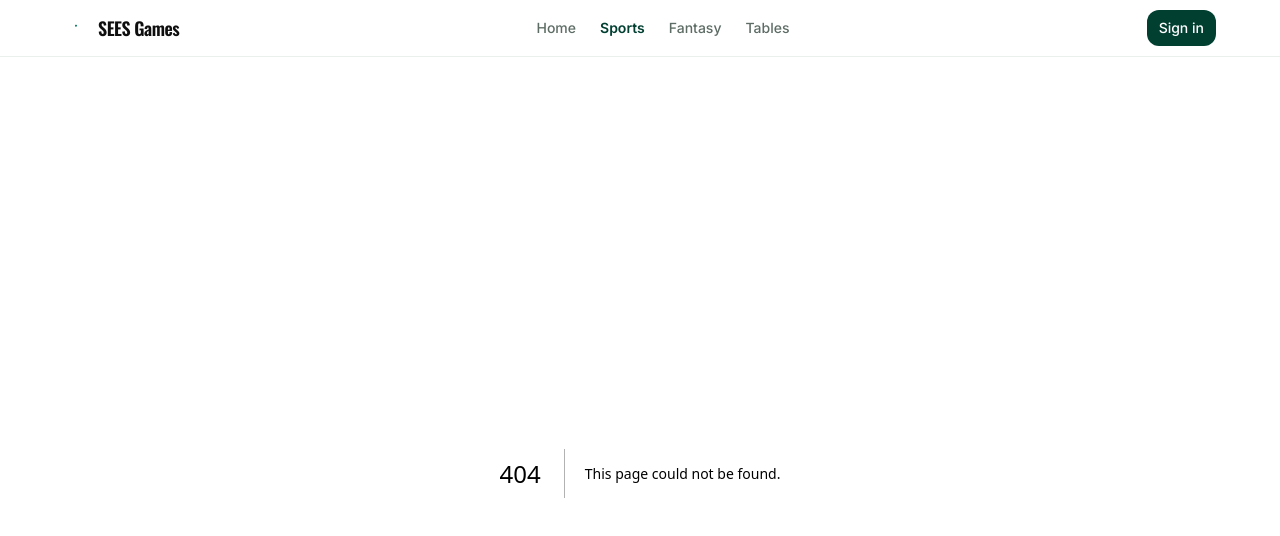
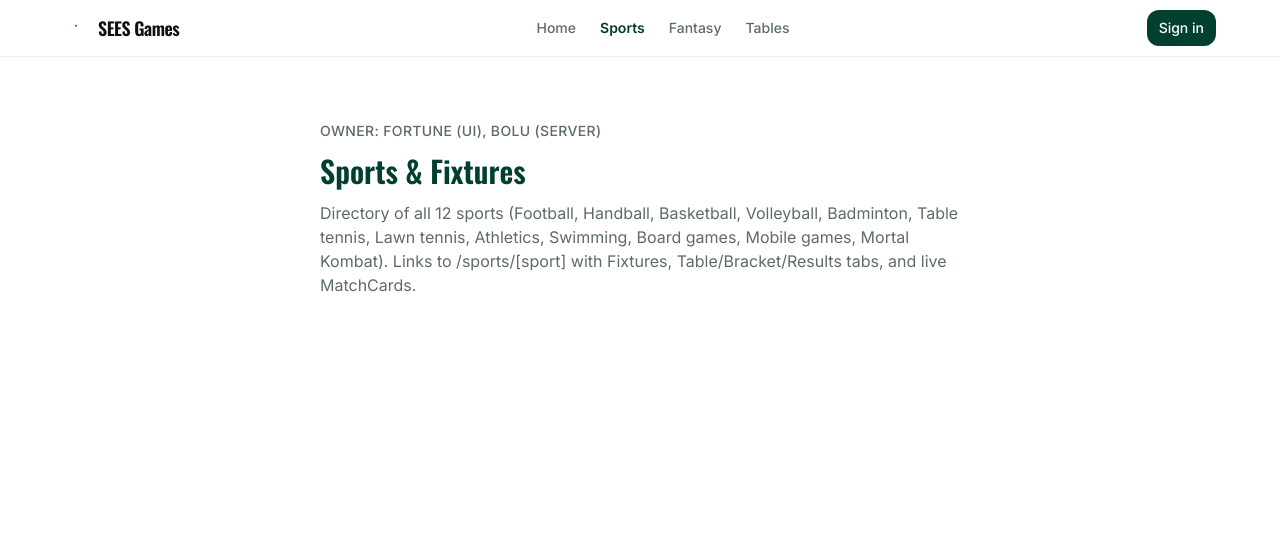
Before and after one commit to SEES-Tech-Hub/sees-fpl, a Next.js app: page /sports in a window 1280 px wide. Before the commit this address had no page. Shown: the top 536 px of the page. Built offline with nearby package versions, Linux system fonts and the light colour scheme.

Commit message:
Add sports and tables placeholder pages
Add placeholder pages for sports and tables, and reformat the fantasy placeholder component.

```diff
--- a/app/fantasy/page.tsx
+++ b/app/fantasy/page.tsx
@@ -1,5 +1,10 @@
 import { Placeholder } from "@/components/placeholder";
 
-export default function Page() {
-  return <Placeholder title="SEES Fantasy" owner="Akeem (UI), Mary (server)" notes="Squad builder, my team, transfers, points, rankings. Build order F1 to F8 in docs/PRD.md." />;
+export default function fantasy() {
+  return (
+    <Placeholder
+      title="SEES Fantasy"
+      owner="Akeem (UI), Mary (server)"
+      notes="Squad builder, my team, transfers, points, rankings. Build order F1 to F8 in docs/PRD.md."/>
+  )
 }
--- /dev/null
+++ b/app/sports/page.tsx
@@ -0,0 +1,11 @@
+import { Placeholder } from "@/components/placeholder";
+
+export default function Sports() {
+  return (
+    <Placeholder
+      title="Sports & Fixtures"
+      owner="Fortune (UI), Bolu (server)"
+      notes="Directory of all 12 sports (Football, Handball, Basketball, Volleyball, Badminton, Table tennis, Lawn tennis, Athletics, Swimming, Board games, Mobile games, Mortal Kombat). Links to /sports/[sport] with Fixtures, Table/Bracket/Results tabs, and live MatchCards."
+    />
+  );
+}
--- /dev/null
+++ b/app/tables/page.tsx
@@ -0,0 +1,11 @@
+import { Placeholder } from "@/components/placeholder";
+
+export default function Tables() {
+  return (
+    <Placeholder
+      title="Tables & Standings"
+      owner="Fortune (UI), Bolu (server)"
+      notes="Three views: Football (StandingsTable with Final / 3rd-place / Out zone markers + Top Scorers/Assists LeaderLists), Overall (MedalTable across Years 1–5), and Other sports (quick links to each sport's table or knockout bracket)."
+    />
+  );
+}
```
